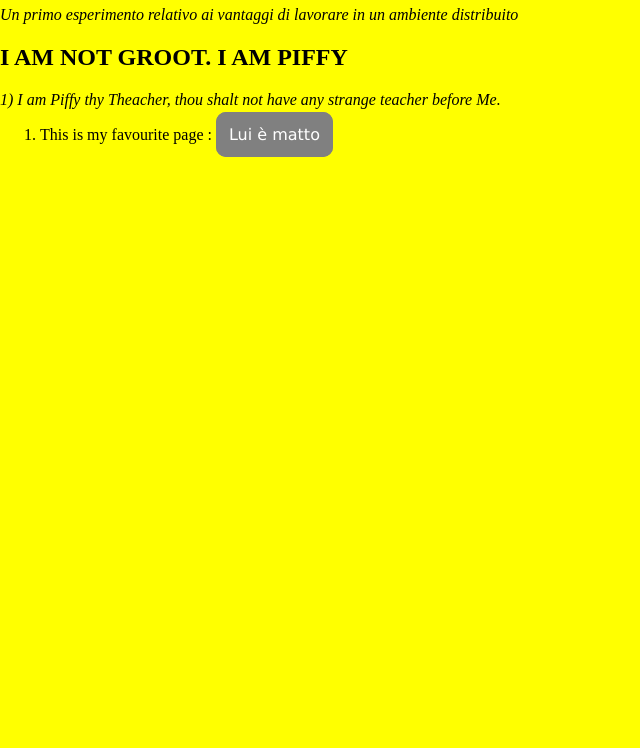
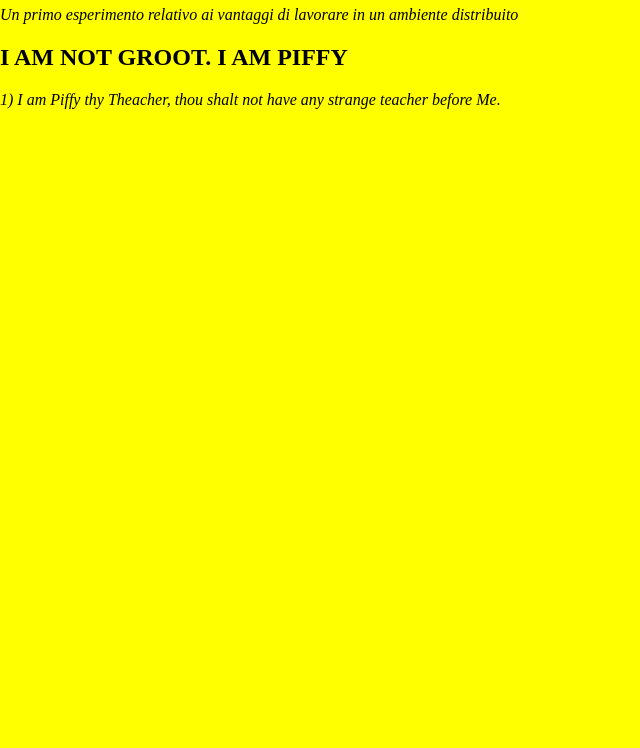
Before and after one commit to piffy/GitHubGym2, a plain HTML site: page Task1/index.html in a window 1280 px wide. Shown: the part 52-800 px from the top of the page, without its empty margins (0-640 px from the left). Drawn offline with Linux system fonts and the light colour scheme.

Commit message:
Update index.html

```diff
--- a/Task1/index.html
+++ b/Task1/index.html
@@ -10,9 +10,7 @@
 
     <h2> I AM NOT GROOT. I AM PIFFY </h2>
     <p>1) I am Piffy thy Theacher, thou shalt not have any strange teacher before Me.</p>
-    <ol>
-      <li>This is my favourite page : <br\> <a href="https://www.facebook.com/luiematto">Lui è matto</a></li>
-    </ol>
+
 
 
   </body>
```
